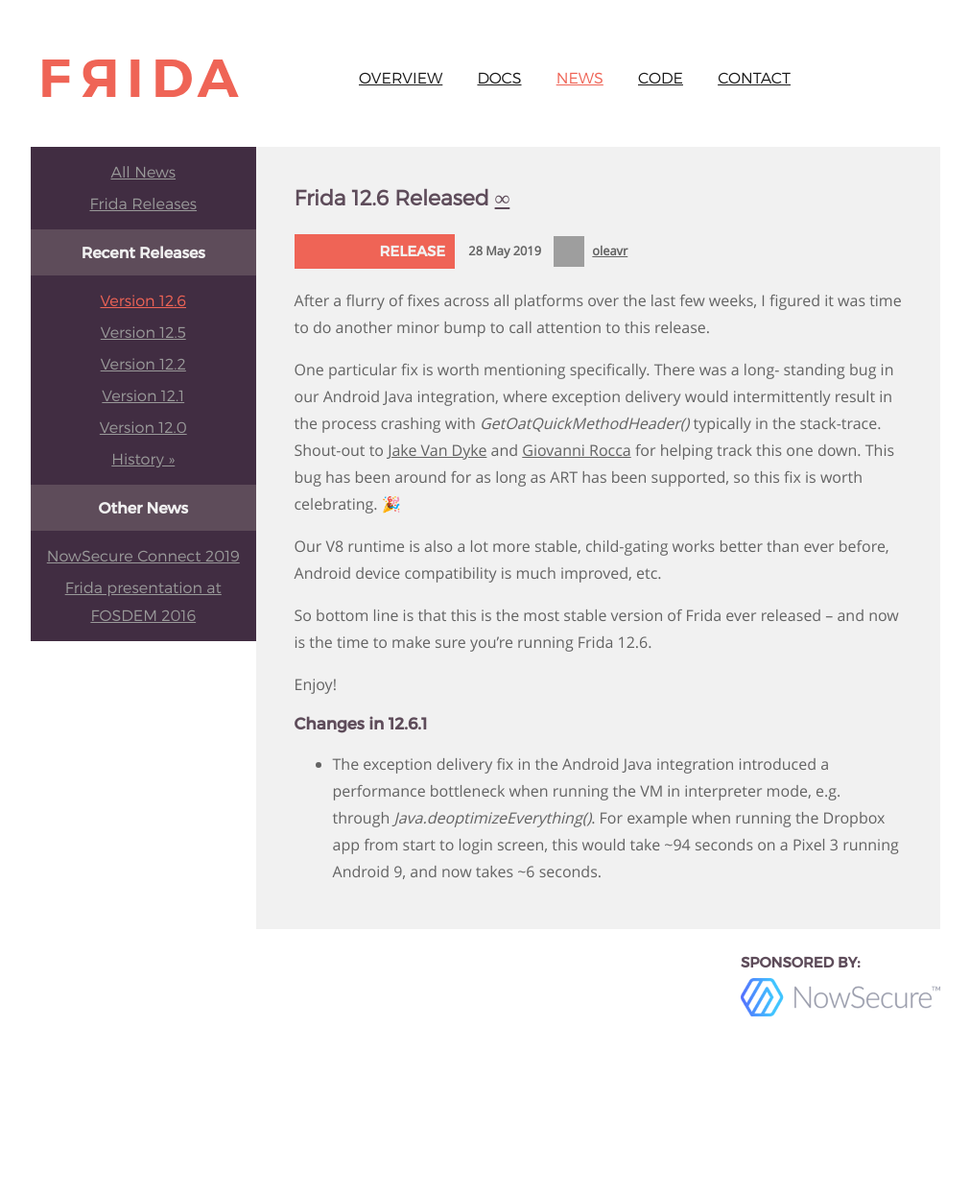
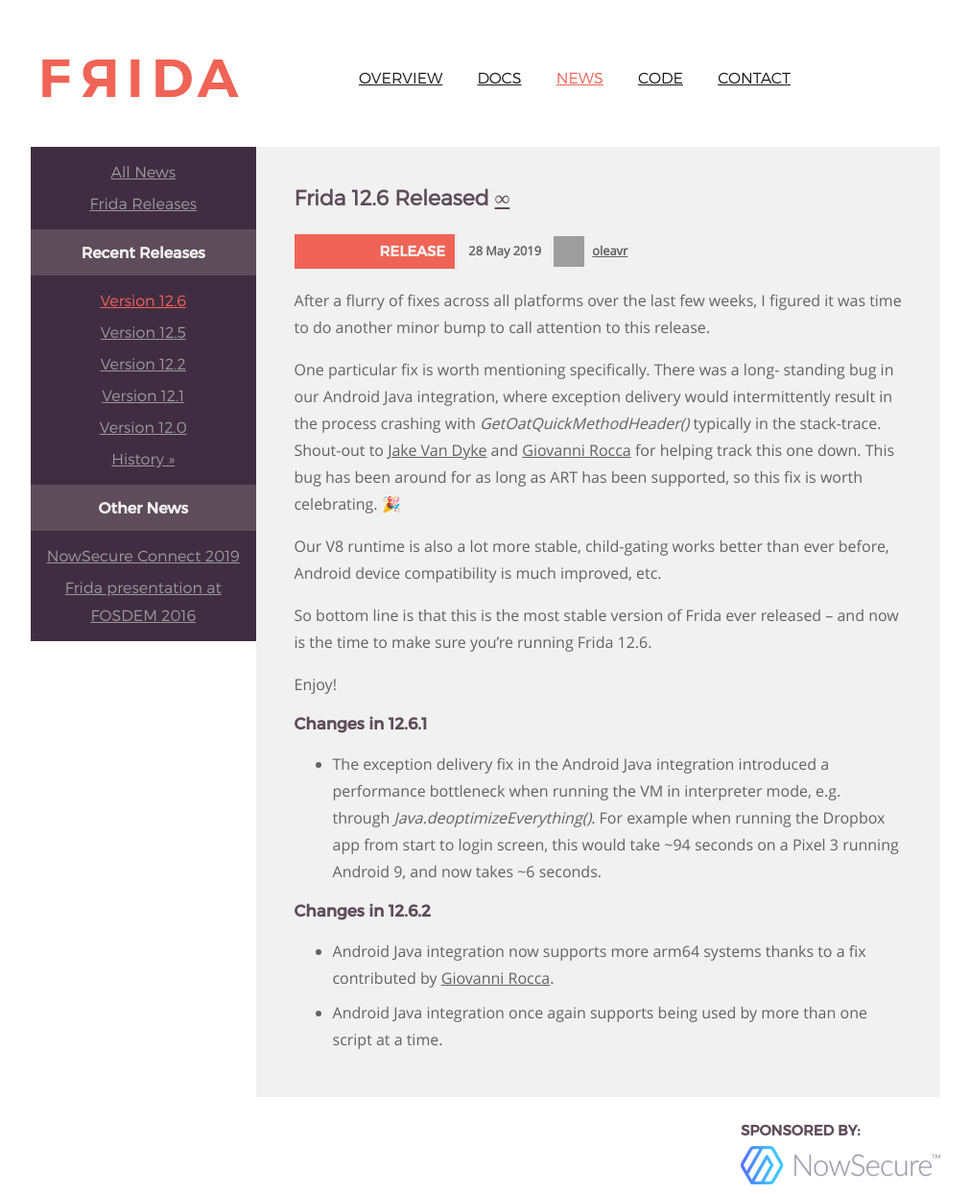
Before and after one commit to frida/frida-website, a Jekyll site: the page built from _posts/2019-05-28-frida-12-6-released.markdown, in a window 1280 px wide. Shown: the whole page at 96% size, without its empty margins (129-1140 px from the left). Built offline with Jekyll 4.4.1, drawn with Linux system fonts in a browser that asks for light colours; before the commit the page ends 1069 px from its top, so only the background shows below that; grey boxes are pictures that could not be loaded.

Commit message:
Summarize changes in 12.6.2

```diff
--- a/_posts/2019-05-28-frida-12-6-released.markdown
+++ b/_posts/2019-05-28-frida-12-6-released.markdown
@@ -35,6 +35,13 @@ Enjoy!
   Dropbox app from start to login screen, this would take ~94 seconds
   on a Pixel 3 running Android 9, and now takes ~6 seconds.
 
+### Changes in 12.6.2
+
+- Android Java integration now supports more arm64 systems thanks to a
+  fix contributed by [Giovanni Rocca][].
+- Android Java integration once again supports being used by more than
+  one script at a time.
+
 
 [Jake Van Dyke]: https://twitter.com/giantpune
 [Giovanni Rocca]: https://twitter.com/iGio90
```
